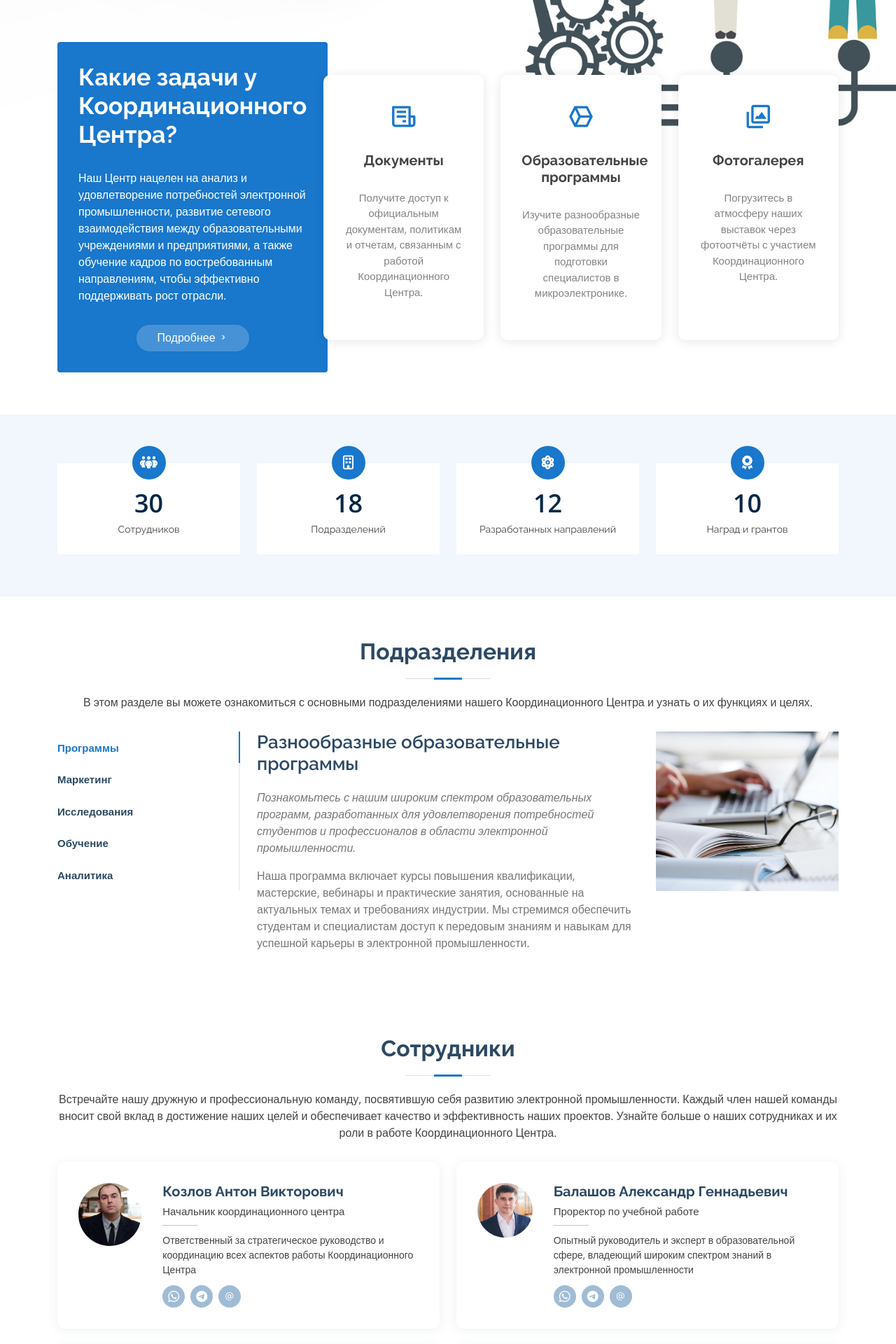
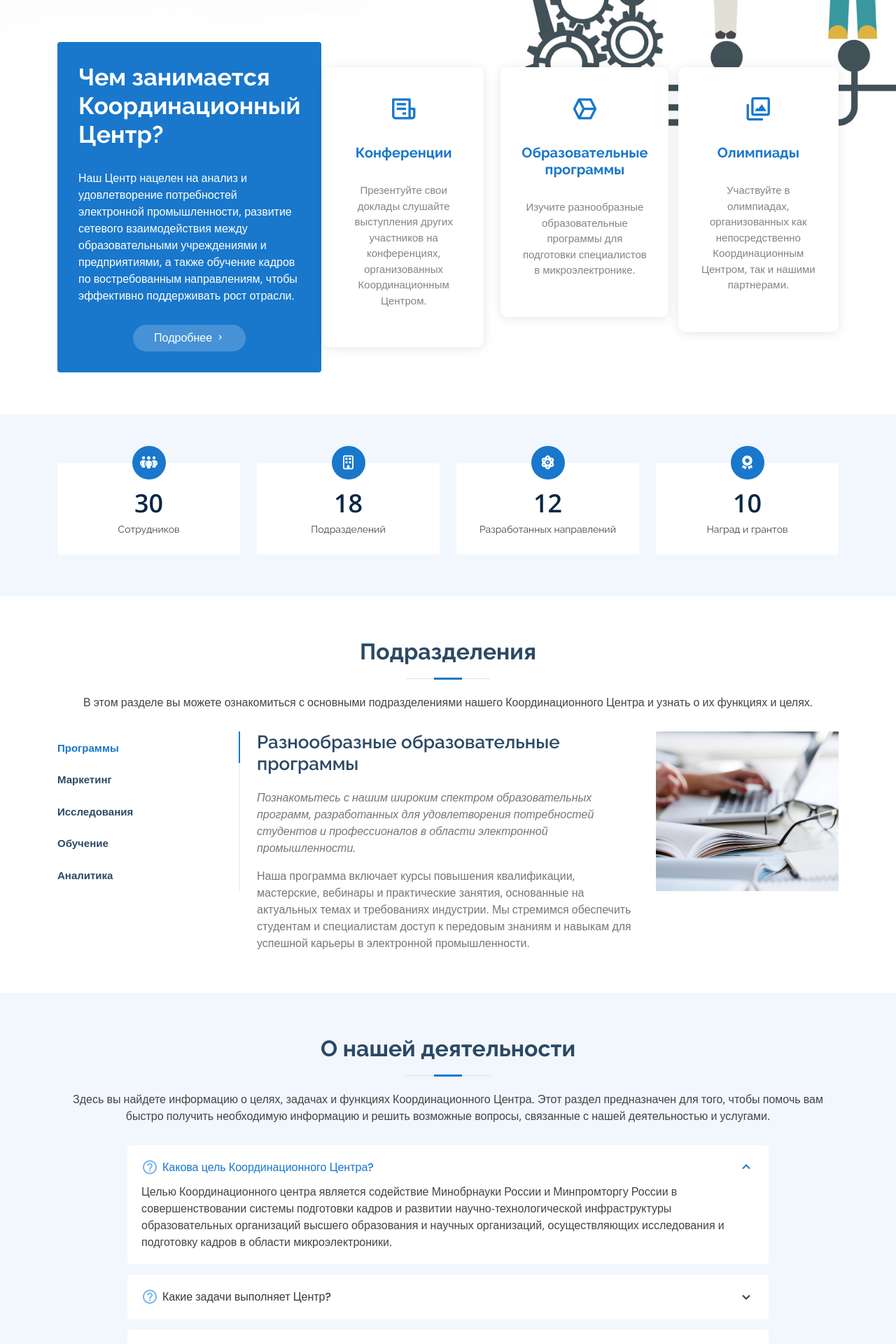
Before and after one commit to AardSkelige/coordination.center, a Django app: page / in a window 1280 px wide. Shown: the part 520-2440 px from the top of the page at 70% size. Run offline with Django 4.2, Linux system fonts and the light colour scheme; some libraries are stand-ins or nearby versions.

Commit message:
change #freq_asked and make #about_us clikable

```diff
--- a/coordination_centre/templates/index.html
+++ b/coordination_centre/templates/index.html
@@ -20,42 +20,41 @@
     <!-- ======= Why Us Section ======= -->
     <section id="why-us" class="why-us">
       <div class="container">
-
         <div class="row">
           <div class="col-lg-4 d-flex align-items-stretch">
             <div class="content">
-              <h3>Какие задачи у Координационного Центра?</h3>
+              <h3>Чем занимается Координационный Центр?</h3>
               <p>
                 Наш Центр нацелен на анализ и удовлетворение потребностей электронной промышленности, развитие сетевого взаимодействия между образовательными учреждениями и предприятиями, а также обучение кадров по востребованным направлениям, чтобы эффективно поддерживать рост отрасли.
               </p>
               <div class="text-center">
-                <a href="#" class="more-btn">Подробнее <i class="bx bx-chevron-right"></i></a>
+                <a href="#about" class="more-btn">Подробнее <i class="bx bx-chevron-right"></i></a>
               </div>
             </div>
           </div>
           <div class="col-lg-8 d-flex align-items-stretch">
             <div class="icon-boxes d-flex flex-column justify-content-center">
               <div class="row">
-                <div class="col-xl-4 d-flex align-items-stretch">
+                <div class="col-xl-4 d-flex align-items-stretch"><a href="#conferences">
                   <div class="icon-box mt-4 mt-xl-0">
                     <i class="bx bx-receipt"></i>
-                    <h4>Документы</h4>
-                    <p>Получите доступ к официальным документам, политикам и отчетам, связанным с работой Координационного Центра.</p>
-                  </div>
+                    <h4>Конференции</h4>
+                    <p>Презентуйте свои доклады слушайте выступления других участников на конференциях, организованных Координационным Центром.</p>
+                  </div></a>
                 </div>
-                <div class="col-xl-4 d-flex align-items-stretch">
+                <div class="col-xl-4 d-flex align-items-stretch"><a href="#education">
                   <div class="icon-box mt-4 mt-xl-0">
                     <i class="bx bx-cube-alt"></i>
                     <h4>Образовательные программы</h4>
                     <p>Изучите разнообразные образовательные программы для подготовки специалистов в микроэлектронике.</p>
-                  </div>
+                  </div></a>
                 </div>
-                <div class="col-xl-4 d-flex align-items-stretch">
+                <div class="col-xl-4 d-flex align-items-stretch"><a href="#olympiads">
                   <div class="icon-box mt-4 mt-xl-0">
                     <i class="bx bx-images"></i>
-                    <h4>Фотогалерея</h4>
-                    <p>Погрузитесь в атмосферу наших выставок через фотоотчёты с участием Координационного Центра.</p>
-                  </div>
+                    <h4>Олимпиады</h4>
+                    <p>Участвуйте в олимпиадах, организованных как непосредственно Координационным Центром, так и нашими партнерами.</p>
+                  </div></a>
                 </div>
               </div>
             </div><!-- End .content-->
@@ -206,142 +205,62 @@
       </div>
     </section><!-- End Departments Section -->
 
-    <!-- ======= Workers Section ======= -->
-    <section id="workers" class="workers">
-      <div class="container">
-
-        <div class="section-title">
-          <h2>Сотрудники</h2>
-          <p>Встречайте нашу дружную и профессиональную команду, посвятившую себя развитию электронной промышленности. Каждый член нашей команды вносит свой вклад в достижение наших целей и обеспечивает качество и эффективность наших проектов. Узнайте больше о наших сотрудниках и их роли в работе Координационного Центра.</p>
-        </div>
-
-        <div class="row">
-
-          <div class="col-lg-6">
-            <div class="member d-flex align-items-start">
-              <div class="pic"><img src="{% static 'assets/img/workers/workers-1.jpg' %}" class="img-fluid" alt=""></div>
-              <div class="member-info">
-                <h4>Козлов Антон Викторович</h4>
-                <span>Начальник координационного центра</span>
-                <p>Ответственный за стратегическое руководство и координацию всех аспектов работы Координационного Центра</p>
-                <div class="social">
-                  <a href="#" class="whatsapp"><i class="bi bi-whatsapp"></i></a>
-                  <a href="#" class="telegram"><i class="bi bi-telegram"></i></a>
-                  <a href="#" class="mail"><i class="bi bi-at"></i></a>
-                </div>
-              </div>
-            </div>
-          </div>
-
-          <div class="col-lg-6 mt-4 mt-lg-0">
-            <div class="member d-flex align-items-start">
-              <div class="pic"><img src="{% static 'assets/img/workers/workers-2.jpg' %}" class="img-fluid" alt=""></div>
-              <div class="member-info">
-                <h4>Балашов Александр Геннадьевич</h4>
-                <span>Проректор по учебной работе</span>
-                <p>Опытный руководитель и эксперт в образовательной сфере, владеющий широким спектром знаний в электронной промышленности</p>
-                <div class="social">
-                  <a href="#" class="whatsapp"><i class="bi bi-whatsapp"></i></a>
-                  <a href="#" class="telegram"><i class="bi bi-telegram"></i></a>
-                  <a href="#" class="mail"><i class="bi bi-at"></i></a>
-                </div>
-              </div>
-            </div>
-          </div>
-
-          <div class="col-lg-6 mt-4">
-            <div class="member d-flex align-items-start">
-              <div class="pic"><img src="{% static 'assets/img/workers/workers-3.jpg' %}" class="img-fluid" alt=""></div>
-              <div class="member-info">
-                <h4>Кузьминова Татьяна Дмитриевна</h4>
-                <span>Руководитель команды аналитиков</span>
-                <p>Высококвалифицированный аналитик с глубоким пониманием электронной промышленности</p>
-                <div class="social">
-                  <a href="#" class="whatsapp"><i class="bi bi-whatsapp"></i></a>
-                  <a href="#" class="telegram"><i class="bi bi-telegram"></i></a>
-                  <a href="#" class="mail"><i class="bi bi-at"></i></a>
-                </div>
-              </div>
-            </div>
-          </div>
-
-          <div class="col-lg-6 mt-4">
-            <div class="member d-flex align-items-start">
-              <div class="pic"><img src="{% static 'assets/img/workers/workers-4.jpg' %}" class="img-fluid" alt=""></div>
-              <div class="member-info">
-                <h4>Бобриков Дмитрий Александрович</h4>
-                <span>Руководитель разработки и аналитики</span>
-                <p>Эксперт в области разработки программного обеспечения и анализа данных в электронной промышленности</p>
-                <div class="social">
-                  <a href="#" class="whatsapp"><i class="bi bi-whatsapp"></i></a>
-                  <a href="#" class="telegram"><i class="bi bi-telegram"></i></a>
-                  <a href="#" class="mail"><i class="bi bi-at"></i></a>
-                </div>
-              </div>
-            </div>
-          </div>
-
-        </div>
-
-      </div>
-    </section><!-- End Workers Section -->
-
     <!-- ======= Frequently Asked Questions Section ======= -->
     <section id="faq" class="faq section-bg">
       <div class="container">
 
         <div class="section-title">
-          <h2>Часто задаваемые вопросы</h2>
-          <p>Здесь вы найдете ответы на наиболее распространенные вопросы о Координационном Центре. Этот раздел предназначен для того, чтобы помочь вам быстро получить необходимую информацию и решить возможные вопросы, связанные с нашей деятельностью и услугами.</p>
+          <h2>О нашей деятельности</h2>
+          <p>Здесь вы найдете информацию о целях, задачах и функциях Координационного Центра. Этот раздел предназначен для того, чтобы помочь вам быстро получить необходимую информацию и решить возможные вопросы, связанные с нашей деятельностью и услугами.</p>
         </div>
 
         <div class="faq-list">
           <ul>
             <li data-aos="fade-up">
-              <i class="bx bx-help-circle icon-help"></i> <a data-bs-toggle="collapse" class="collapse" data-bs-target="#faq-list-1">Какие программы обучения предлагает ваш Координационный Центр? <i class="bx bx-chevron-down icon-show"></i><i class="bx bx-chevron-up icon-close"></i></a>
+              <i class="bx bx-help-circle icon-help"></i> <a data-bs-toggle="collapse" class="collapse" data-bs-target="#faq-list-1">Какова цель Координационного Центра? <i class="bx bx-chevron-down icon-show"></i><i class="bx bx-chevron-up icon-close"></i></a>
               <div id="faq-list-1" class="collapse show" data-bs-parent=".faq-list">
                 <p>
-                  Наш Центр предлагает широкий спектр образовательных программ в области электронной промышленности, включая курсы повышения квалификации, мастерские и практические занятия по различным аспектам микроэлектроники и связанным областям.
+                  Целью Координационного центра является содействие Минобрнауки России и Минпромторгу России в совершенствовании системы подготовки кадров и развитии научно-технологической инфраструктуры образовательных организаций высшего образования и научных организаций, осуществляющих исследования и подготовку кадров в области микроэлектроники.
                 </p>
               </div>
             </li>
 
             <li data-aos="fade-up" data-aos-delay="100">
-              <i class="bx bx-help-circle icon-help"></i> <a data-bs-toggle="collapse" data-bs-target="#faq-list-2" class="collapsed">Как мне зарегистрироваться на курсы или мероприятия вашего Центра? <i class="bx bx-chevron-down icon-show"></i><i class="bx bx-chevron-up icon-close"></i></a>
+              <i class="bx bx-help-circle icon-help"></i> <a data-bs-toggle="collapse" data-bs-target="#faq-list-2" class="collapsed">Какие задачи выполняет Центр? <i class="bx bx-chevron-down icon-show"></i><i class="bx bx-chevron-up icon-close"></i></a>
               <div id="faq-list-2" class="collapse" data-bs-parent=".faq-list">
                 <p>
-                  Регистрация на наши курсы и мероприятия осуществляется через наш веб-сайт. Просто перейдите на страницу соответствующего мероприятия и следуйте инструкциям для регистрации.
+                  <ul class="dashed">
+                    <li>Анализ потребностей электронной промышленности в подготовке кадров и определение основных востребованных специальностей, квалификаций и компетенций для ускоренного развития отрасли.</li>
+                    <li>Взаимодействие с федеральными органами исполнительной власти с целью информационного обмена, получения запросов и реагирования по ним, формирования аналитических сведений.</li>
+                    <li>Координация реализации мероприятий федерального проекта образовательными организациями высшего образования и научными организациями.</li>
+                    <li>Координация образовательных организаций высшего образования и научных организаций по иным вопросам, касающимся подготовки кадров для предприятий микроэлектроники.</li>
+                    <li>Разработка и апробация инновационных образовательных программ по микроэлектронике для высшего, среднего и дополнительного профессионального образования.</li>
+                    <li>Подготовка высококвалифицированных кадров в области интегральной электроники для отечественных предприятий через основные образовательные программы высшего образования, среднего профессионального образования и дополнительного профессионального образования.</li>
+                    <li>Популяризация отрасли микроэлектроники в молодежной среде.</li>
+                  </ul>
                 </p>
               </div>
             </li>
 
             <li data-aos="fade-up" data-aos-delay="200">
-              <i class="bx bx-help-circle icon-help"></i> <a data-bs-toggle="collapse" data-bs-target="#faq-list-3" class="collapsed">Каковы требования для поступления на ваше обучение? <i class="bx bx-chevron-down icon-show"></i><i class="bx bx-chevron-up icon-close"></i></a>
+              <i class="bx bx-help-circle icon-help"></i> <a data-bs-toggle="collapse" data-bs-target="#faq-list-3" class="collapsed">Каковы функции Координационного Центра? <i class="bx bx-chevron-down icon-show"></i><i class="bx bx-chevron-up icon-close"></i></a>
               <div id="faq-list-3" class="collapse" data-bs-parent=".faq-list">
                 <p>
-                  Требования для поступления могут различаться в зависимости от конкретной программы обучения. Обычно мы принимаем студентов с определенным уровнем образования или опыта работы в сфере электроники. Подробные требования указаны на странице каждой программы обучения.
+                  <ul class="dashed">
+                    <li>Сбор и агрегация информации о кадровой потребности предприятий электронной промышленности.</li>
+                    <li>Сбор и агрегация информации о подготовке кадров и научно-технических проектах в микроэлектронике от образовательных учреждений и научных организаций.</li>
+                    <li>Анализ собранной информации в аспектах кадровой потребности предприятий микроэлектроники.</li>
+                    <li>Разработка и сопровождение, в установленном порядке, документации по организации учебного процесса в МИЭТ.</li>
+                    <li>Разработка учебно-методического обеспечения и эффективное использование материально-технической базы для обеспечения качества реализации образовательных программ МИЭТ.</li>
+                    <li>Прогнозирование научно-технологического развития радиоэлектронной отрасли и кадровой потребности предприятий электронной промышленности.</li>
+                    <li>Участие в организации учебного процесса высшего и среднего профессионального образования, дополнительного профессионального образования и стажировки научно-педагогических кадров и работников предприятий.</li>
+                    <li>Предоставление предложений Координационного центра «Кадровое обеспечение микроэлектроники» на заседания Совета по развитию электронной промышленности.</li>
+                    <li>Публикация открытых информационно-аналитических материалов.</li>
+                    <li>Организация научно-образовательных и состязательных мероприятий для привлечения молодежи в отрасль.</li>
+                  </ul>
                 </p>
               </div>
             </li>
-
-            <li data-aos="fade-up" data-aos-delay="300">
-              <i class="bx bx-help-circle icon-help"></i> <a data-bs-toggle="collapse" data-bs-target="#faq-list-4" class="collapsed">Каковы расценки на ваши курсы и мероприятия? <i class="bx bx-chevron-down icon-show"></i><i class="bx bx-chevron-up icon-close"></i></a>
-              <div id="faq-list-4" class="collapse" data-bs-parent=".faq-list">
-                <p>
-                  Стоимость курсов и мероприятий может варьироваться в зависимости от их продолжительности, формата и содержания. Для получения информации о текущих ценах, пожалуйста, обратитесь к странице конкретного курса или мероприятия на нашем веб-сайте.
-                </p>
-              </div>
-            </li>
-
-            <li data-aos="fade-up" data-aos-delay="400">
-              <i class="bx bx-help-circle icon-help"></i> <a data-bs-toggle="collapse" data-bs-target="#faq-list-5" class="collapsed">Как я могу связаться с вашим Центром для получения дополнительной информации? <i class="bx bx-chevron-down icon-show"></i><i class="bx bx-chevron-up icon-close"></i></a>
-              <div id="faq-list-5" class="collapse" data-bs-parent=".faq-list">
-                <p>
-                  Для связи с нами и получения дополнительной информации вы можете воспользоваться контактной формой на нашем веб-сайте или связаться с нами по указанным на сайте контактным данным. Наша команда с удовольствием ответит на все ваши вопросы.
-                </p>
-              </div>
-            </li>
-
           </ul>
         </div>
 
@@ -380,8 +299,8 @@
 
               <div class="phone">
                 <i class="bi bi-phone"></i>
-                <h4>Телефон:</h4>
-                <p>8 (499) 731-44-41</p>
+                <!-- <h4>Телефон:</h4>
+                <p></p> -->
               </div>
 
             </div>
```
